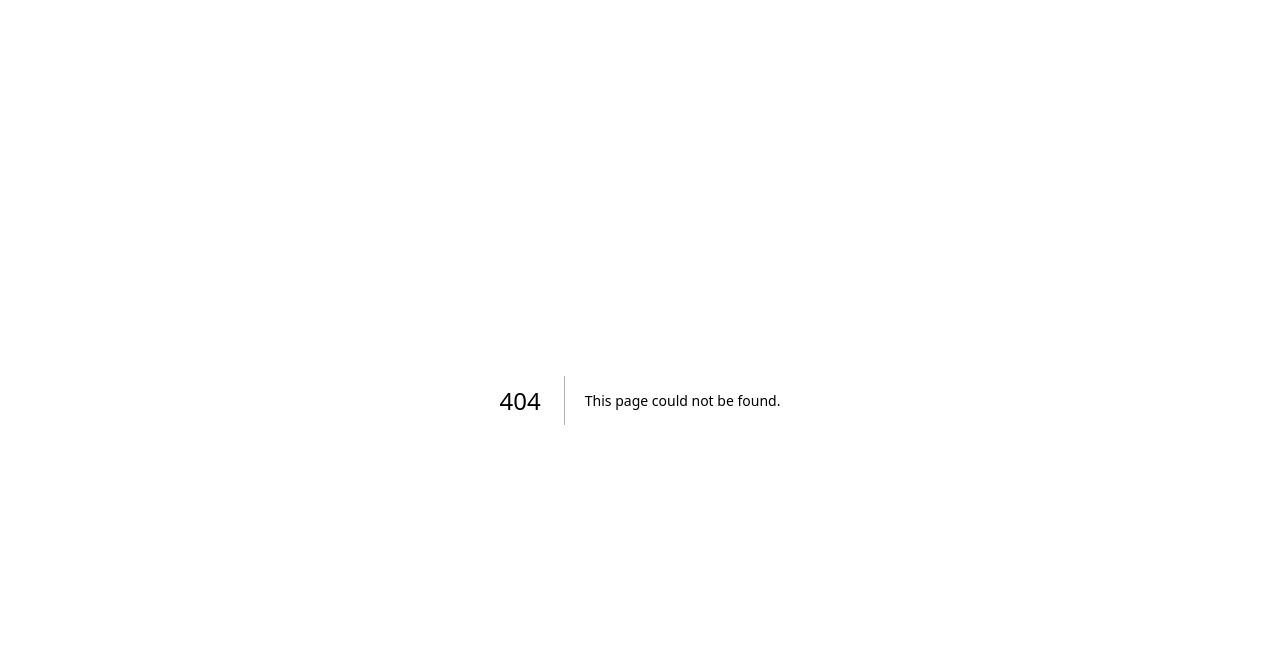
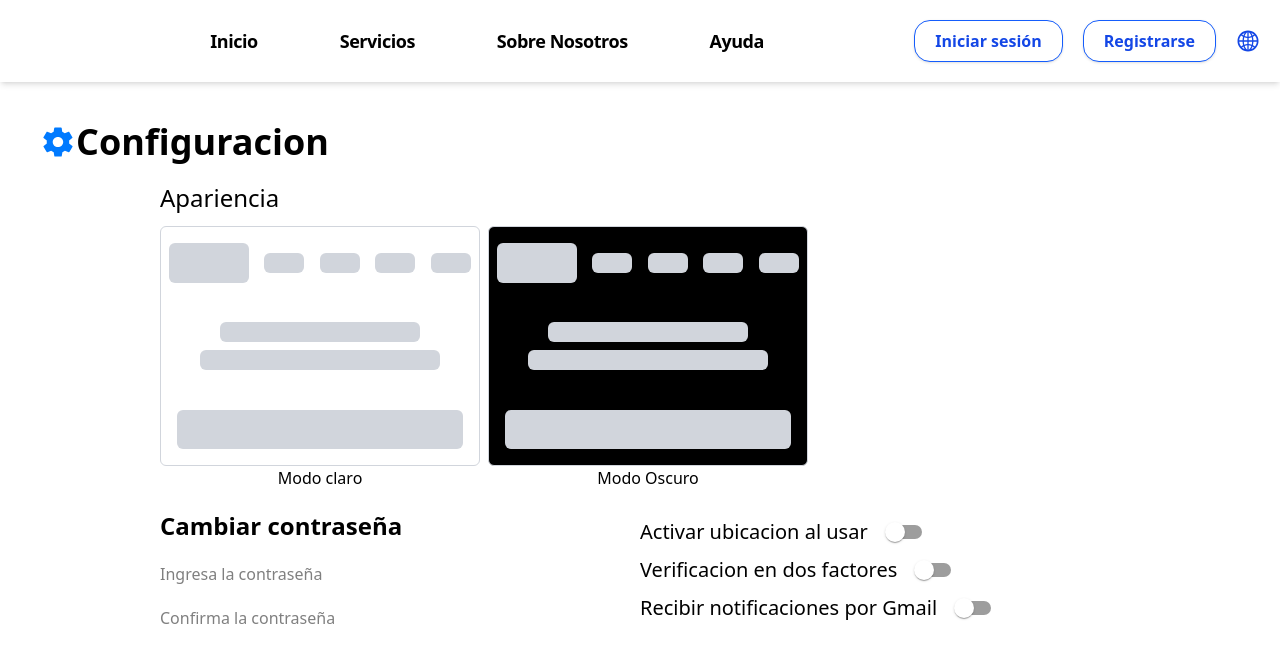
Before and after one commit to Urpirio/s-gob-2025, a Next.js app: page /Configuracion in a window 1280 px wide. Before the commit this address had no page. Shown: the top 662 px of the page. Built offline with nearby package versions, Linux system fonts and the light colour scheme.

Commit message:
Se agrego la  pagina de configuracion

```diff
--- /dev/null
+++ b/src/app/Configuracion/page.jsx
@@ -0,0 +1,17 @@
+import Sectionforms from "../../../components/components - Configuracion/components/section - forms";
+import SectionModo from "../../../components/components - Configuracion/components/section - Modo";
+import SectionTitlesConfiguracion from "../../../components/components - Configuracion/components/section - TitlesConfiguracion";
+import Header from "../../../components/components - globals/Header";
+
+export default function page() {
+  return (
+    <body>
+        <Header/>
+        <main className="flex flex-col justify-center p-10 gap-5">
+            <SectionTitlesConfiguracion/>
+            <SectionModo/>
+            <Sectionforms/>
+        </main>
+    </body>
+  )
+}
```
